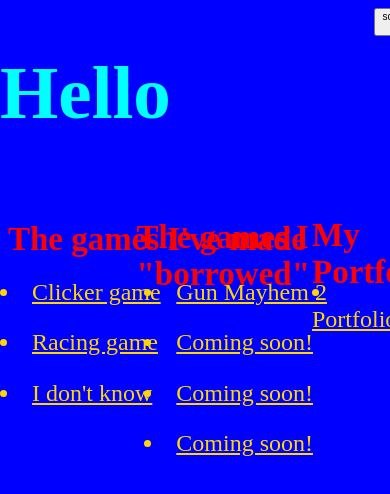
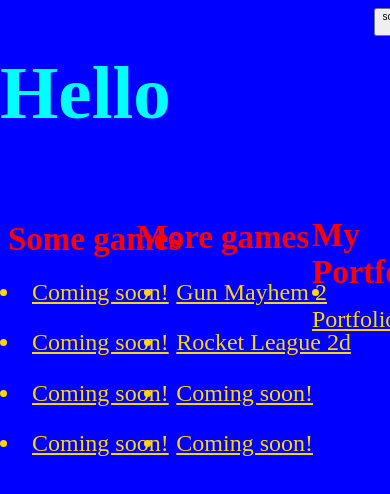
Before and after one commit to liam99np/liam99np.github.io, a plain HTML site: page Yescool.html in a window 390 px wide. Shown: the top 494 px of the page. Drawn offline with Linux system fonts and the light colour scheme.

Commit message:
took out my dookie games, I will bring better ones back in a little

```diff
--- a/Yescool.html
+++ b/Yescool.html
@@ -46,11 +46,13 @@
         a {
             color: gold;
         }
+
         button {
             left: 96%;
             position: absolute;
             font-size: 10px;
         }
+
         p11 {
             position: absolute;
             left: 80%;
@@ -78,27 +80,38 @@
             top: 45%;
             color: gold;
         }
+
         p4 {
             position: absolute;
             left: 37%;
             top: 33%;
             color: gold;
         }
+
         p5 {
             position: absolute;
             left: 37%;
             top: 39%;
             color: gold;
         }
+
         p6 {
             position: absolute;
             left: 37%;
             top: 45%;
             color: gold;
         }
+
         p7 {
             position: absolute;
             left: 37%;
+            top: 51%;
+            color: gold;
+        }
+
+        p8 {
+            position: absolute;
+            left: 0%;
             top: 51%;
             color: gold;
         }
@@ -109,26 +122,39 @@
 
     <button id="button" onclick="hello()"> sound on </button>
 
-        <h2> The games I've made</h2>
+    <h2> Some games</h2>
     <p1>
-            <li> <a href="s Clicker game/Clicker.html"> Clicker game</a> </li>
+        <li> <a href="5th.html"> Coming soon!</a> </li>
     </p1>
     <p2>
-            <li> <a href="Racecar/Racecar.html"> Racing game</a> </li>
+        <li> <a href="6th.html"> Coming soon!</a> </li>
     </p2>
     <p3>
-            <li> <a href="Circularity.html"> I don't know</a> </li>
+        <li> <a href="7th.html"> Coming soon!</a> </li>
     </p3>
-        <h3> The games I "borrowed"</h3>
-        <p4> <li> <a href="1st.html" > Gun Mayhem 2 </a> </li> </p4>
-        <p5> <li> <a href="2nd.html" > Coming soon! </a> </li> </p5>
-        <p6> <li> <a href="3rd.html" > Coming soon! </a> </li> </p6>
-        <p7> <li> <a href="4th.html" > Coming soon! </a> </li> </p7>
+    <p8>
+        <li> <a href="8th.html"> Coming soon! </a> </li>
+    </p8>
+    <h3> More games </h3>
+    <p4>
+        <li> <a href="1st.html"> Gun Mayhem 2 </a> </li>
+    </p4>
+    <p5>
+        <li> <a href="2nd.html"> Rocket League 2d </a> </li>
+    </p5>
+    <p6>
+        <li> <a href="3rd.html"> Coming soon! </a> </li>
+    </p6>
+    <p7>
+        <li> <a href="4th.html"> Coming soon! </a> </li>
+    </p7>
     <h4> My Portfolio</h4>
     <p11>
         <li> <a href="portfolio.html"> Portfolio</a> </li>
     </p11>
-        <audio id="cool">    <source src="Cool2.mp3" type="audio/mpeg"> </source>
+    <audio id="cool">
+        <source src="Cool2.mp3" type="audio/mpeg">
+        </source>
 
 </body>
 
@@ -141,4 +167,5 @@
     }
 
 
+
 </script>
```
Also changed, not shown: 2nd.html (+11 -24 lines). Lines whose indentation alone changed are shown as unchanged.
